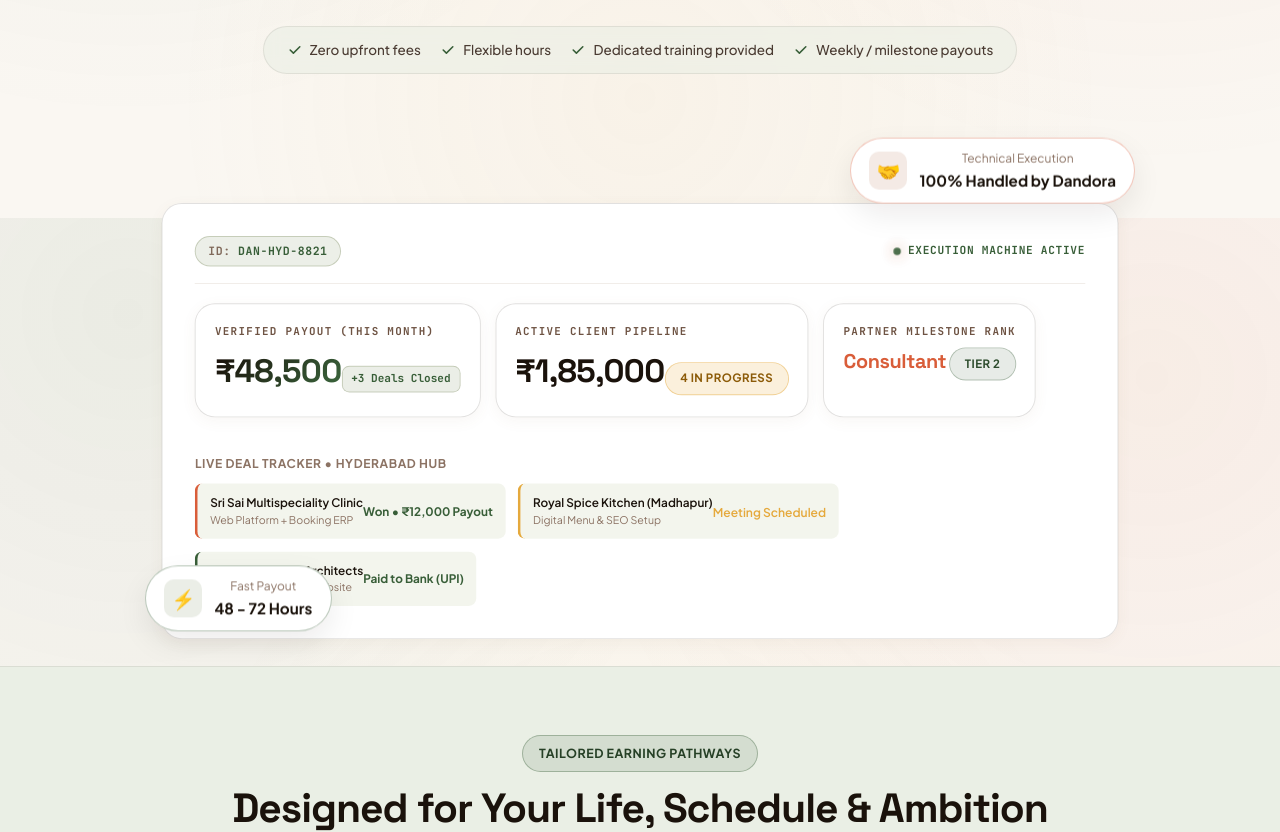
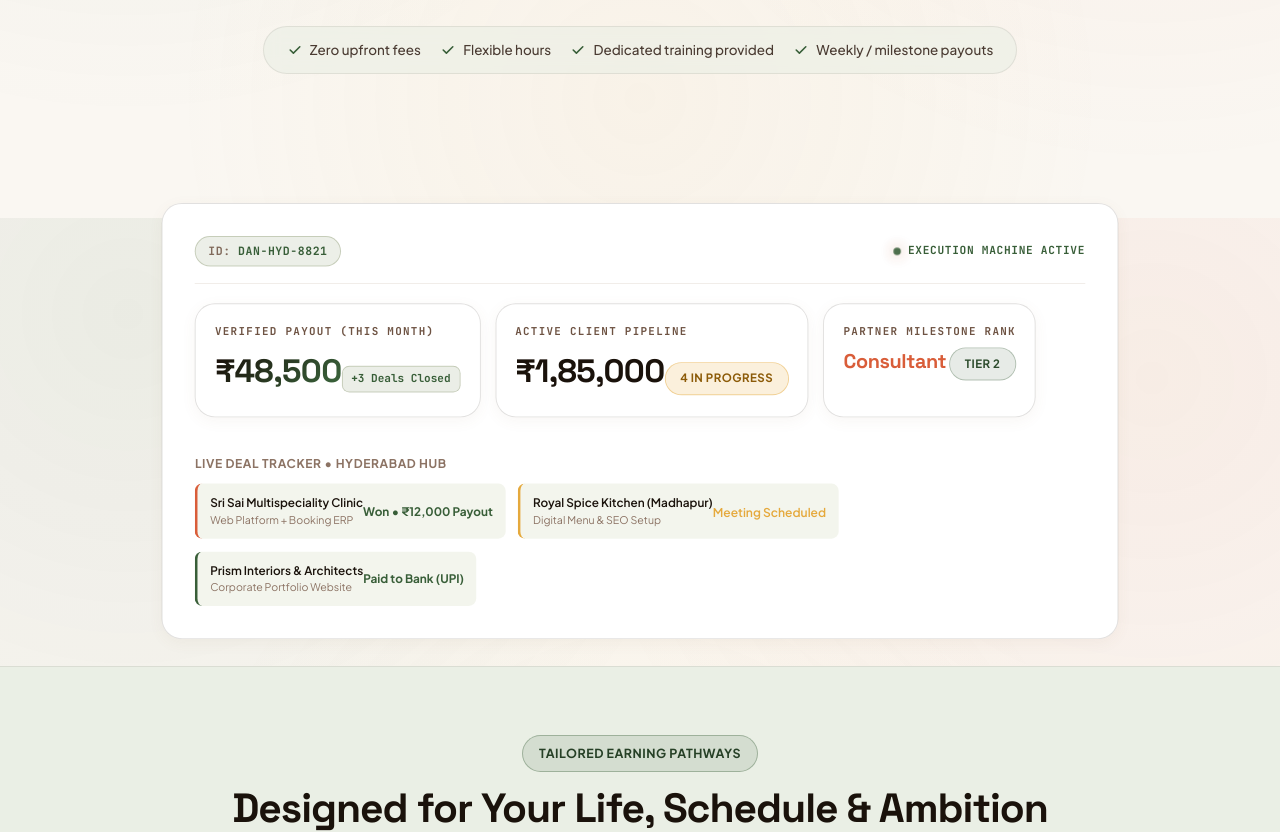
Before and after one commit to onlinedandora-ai/Dandora-associates, a website: page index.html in a window 1280 px wide. Shown: the part 582-1414 px from the top of the page. Drawn offline with nearby package versions, Linux system fonts and the light colour scheme.

Commit message:
feat(hero): remove floating badges 100% Handled by Dandora and 48-72 Hours

```diff
--- a/animations.js
+++ b/animations.js
@@ -52,7 +52,6 @@
     const heroCtas = document.querySelectorAll('.hero-cta-group .btn');
     const trustStrip = document.querySelector('.trust-strip');
     const heroPreview = document.querySelector('.hero-dashboard-preview');
-    const floatingBadges = document.querySelectorAll('.floating-stat-card');
 
     const tl = gsap.timeline({ defaults: { ease: 'power3.out' } });
 
@@ -78,20 +77,6 @@
 
     if (heroPreview) {
       tl.from(heroPreview, { opacity: 0, scale: 0.92, y: 40, duration: 1.1, ease: 'power2.out' }, '-=0.8');
-    }
-
-    if (floatingBadges.length > 0) {
-      tl.from(floatingBadges, { opacity: 0, scale: 0.8, y: 20, stagger: 0.15, duration: 0.7, ease: 'back.out(1.7)' }, '-=0.4');
-      // Gentle floating physics
-      floatingBadges.forEach((badge, index) => {
-        gsap.to(badge, {
-          y: index % 2 === 0 ? -6 : 6,
-          repeat: -1,
-          yoyo: true,
-          duration: 2.2 + index * 0.4,
-          ease: 'sine.inOut'
-        });
-      });
     }
   }
 
--- a/index.html
+++ b/index.html
@@ -176,27 +176,6 @@
               </div>
               <div class="stream-status">Paid to Bank (UPI)</div>
             </div>
-          </div>
-        </div>
-
-        <!-- Floating Accent Badges -->
-        <div class="floating-stat-card floating-stat-1">
-          <div class="float-icon" style="background: rgba(124, 139, 94, 0.15); color: var(--sage-green);">
-            ⚡
-          </div>
-          <div>
-            <div style="font-size: 0.75rem; color: var(--text-muted);">Fast Payout</div>
-            <div style="font-size: 0.95rem; font-weight: 700;">48 - 72 Hours</div>
-          </div>
-        </div>
-
-        <div class="floating-stat-card floating-stat-2">
-          <div class="float-icon" style="background: rgba(181, 118, 79, 0.15); color: var(--terracotta);">
-            🤝
-          </div>
-          <div>
-            <div style="font-size: 0.75rem; color: var(--text-muted);">Technical Execution</div>
-            <div style="font-size: 0.95rem; font-weight: 700;">100% Handled by Dandora</div>
           </div>
         </div>
       </div>
```
